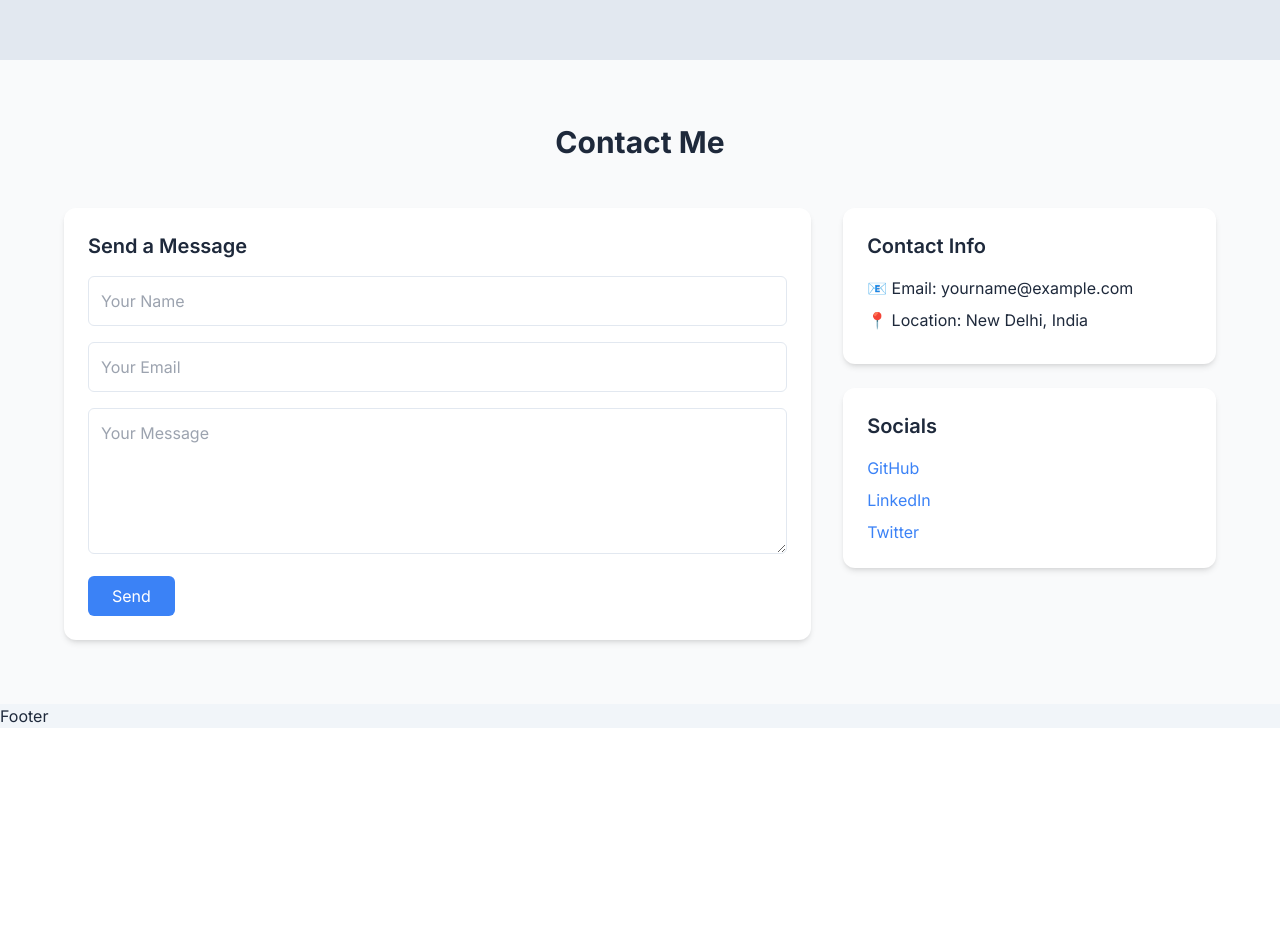
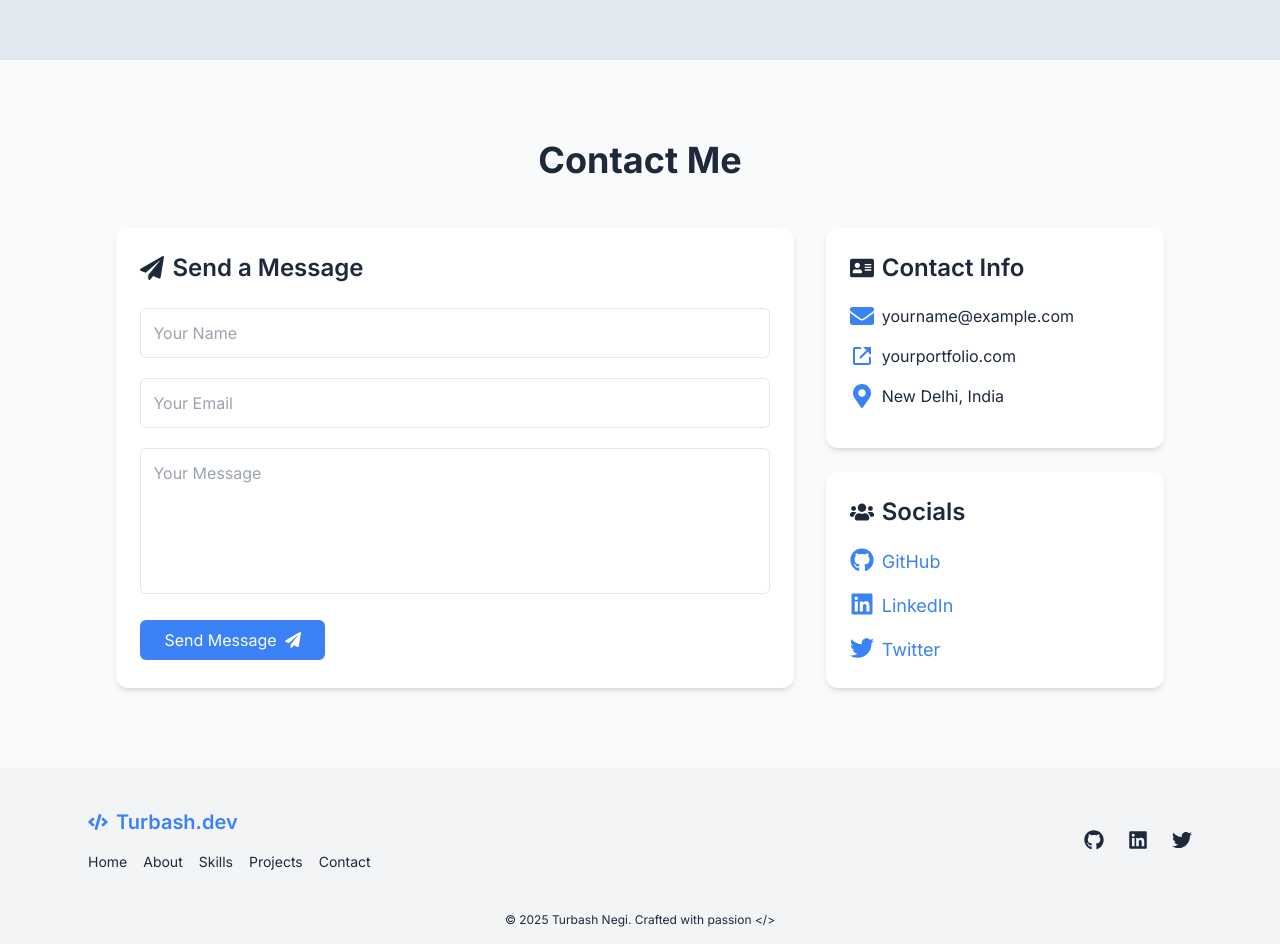
Before and after one commit to shikhar-ag87/Turbash-Portfolio-Website, a React (Create React App) app: page / in a window 1280 px wide. Shown: the part 3820-4764 px from the top of the page. Before the commit the page ends 4548 px from the top, so only its background shows below. Built offline with nearby package versions, Linux system fonts and the light colour scheme.

Commit message:
Final ui update added footer improved the contact section used fa icons update the movbile links overlay killing it

```diff
--- a/src/components/About.js
+++ b/src/components/About.js
@@ -24,7 +24,7 @@ const About = () => {
     },
   ];
   return (
-    <section id="about" className="bg-sectionBg-about dark:bg-sectionBg-dark-about">
+    <section id="about" className="bg-sectionBg-about dark:bg-sectionBg-dark-about transition-colors duration-500 ease-in-out">
       <div className="about-container px-6 py-20 text-center lg:max-w-[85%] 2xl:max-w-[70%] mx-auto ">
         <h2 className="text-4xl font-bold mb-10">About Me</h2>
         <div className="card-grid grid grid-cols-1 md:grid-cols-2 gap-y-14 gap-x-4 justify-items-center">
--- a/src/components/AboutCard.js
+++ b/src/components/AboutCard.js
@@ -9,7 +9,7 @@ const AboutCard = ({ title, content }) => {
       whileHover={{ scale: 1.03 }}
       viewport={{ once: true, amount: 0.2 }}
       transition={{ duration: 0.5, ease: "easeOut" }}
-      className="card bg-cardAlt-about dark:bg-cardAlt-dark-about p-6 lg:p-8 rounded-2xl shadow-md shadow-black/70 dark:shadow-none border border-border dark:border-border-dark max-w-[400px] min-h-[228px] w-full flex flex-col"
+      className="card bg-cardAlt-about dark:bg-cardAlt-dark-about transition-colors duration-500 ease-in-out p-6 lg:p-8 rounded-2xl shadow-md shadow-black/70 dark:shadow-none border border-border dark:border-border-dark max-w-[400px] min-h-[228px] w-full flex flex-col"
     >
       <h3 className="card-title text-xl font-bold text-primary dark:text-primary-dark mb-3">
         {title}
--- a/src/components/Contact.js
+++ b/src/components/Contact.js
@@ -1,44 +1,139 @@
-import React from 'react'
+import React from "react";
+import {
+  FaEnvelope,
+  FaMapMarkerAlt,
+  FaGithub,
+  FaLinkedin,
+  FaTwitter,
+  FaPaperPlane,
+  FaAddressCard,
+  FaUsers,
+} from "react-icons/fa";
+
+import {BiLinkExternal} from "react-icons/bi";
 
 const Contact = () => {
+  const handleSubmit = (e) => {
+    e.preventDefault();
+    alert("Message sent!");
+  };
+
   return (
-    <section className="bg-sectionBg-contact dark:bg-sectionBg-dark.contact px-6 py-16">
-  <h2 className="text-3xl font-bold text-fg dark:text-fg-dark text-center mb-12">Contact Me</h2>
+    <section
+      id="contact"
+      className="bg-sectionBg-contact dark:bg-sectionBg-dark-contact transition-colors duration-500 ease-in-out px-6 py-20"
+    >
+      <h2 className="text-4xl font-bold text-fg dark:text-fg-dark text-center mb-12">
+        Contact Me
+      </h2>
 
-  <div className="flex flex-col lg:flex-row gap-8 max-w-6xl mx-auto">
-
-    <div className="bg-white dark:bg-[#0f1b2d] shadow-md rounded-xl p-6 w-full lg:w-2/3">
-      <h3 className="text-xl font-semibold text-fg dark:text-fg-dark mb-4">Send a Message</h3>
-      <form className="space-y-4">
-        <input type="text" placeholder="Your Name" className="w-full p-3 rounded-md bg-bg dark:bg-[#152238] text-fg dark:text-fg-dark border border-border dark:border-border-dark" />
-        <input type="email" placeholder="Your Email" className="w-full p-3 rounded-md bg-bg dark:bg-[#152238] text-fg dark:text-fg-dark border border-border dark:border-border-dark" />
-        <textarea rows="5" placeholder="Your Message" className="w-full p-3 rounded-md bg-bg dark:bg-[#152238] text-fg dark:text-fg-dark border border-border dark:border-border-dark"></textarea>
-        <button type="submit" className="bg-primary dark:bg-primary-dark text-white px-6 py-2 rounded-md hover:brightness-110 transition">Send</button>
+      <div className="flex flex-col md:flex-row gap-8 lg:max-w-[85%] 2xl:max-w-[70%] mx-auto">
+        <div className="bg-white dark:bg-[#142438] shadow-md rounded-xl p-6 w-full lg:w-2/3">
+          <h3 className="text-2xl font-semibold text-fg dark:text-fg-dark mb-6 flex items-center gap-2">
+            <FaPaperPlane /> Send a Message
+          </h3>
+          <form className="space-y-5">
+            <input
+              type="text"
+              placeholder="Your Name"
+              className="w-full p-3 rounded-md bg-bg dark:bg-[#152238] text-fg dark:text-fg-dark border border-border dark:border-border-dark"
+            />
+            <input
+              type="email"
+              placeholder="Your Email"
+              className="w-full p-3 rounded-md bg-bg dark:bg-[#152238] text-fg dark:text-fg-dark border border-border dark:border-border-dark"
+            />
+            <textarea
+              rows="5"
+              placeholder="Your Message"
+              className="w-full p-3 rounded-md bg-bg dark:bg-[#152238] text-fg dark:text-fg-dark border border-border dark:border-border-dark resize-none"
+            ></textarea>
+            <button
+              type="submit"
+              onClick={handleSubmit}
+              className="bg-primary dark:bg-primary-dark text-white px-6 py-2 rounded-md hover:brightness-90 hover:scale-105 transition flex items-center gap-2"
+            >
+              Send Message <FaPaperPlane />
+            </button>
           </form>
         </div>
 
-    <div className="w-full lg:w-1/3 flex flex-col gap-6">
-      <div className="bg-white dark:bg-[#142438] shadow-md rounded-xl p-6">
-        <h3 className="text-xl font-semibold text-fg dark:text-fg-dark mb-4">Contact Info</h3>
-        <p className="text-muted dark:text-muted-dark mb-2">📧 Email: <span className="text-fg dark:text-fg-dark">yourname@example.com</span></p>
-        <p className="text-muted dark:text-muted-dark mb-2">📍 Location: New Delhi, India</p>
+        <div className="w-full lg:w-1/3 flex flex-col justify-between gap-6">
+          <div className="flex-1 bg-white dark:bg-[#142438] shadow-md rounded-xl p-6">
+            <h3 className="text-2xl font-semibold text-fg dark:text-fg-dark mb-5 flex items-center gap-2">
+              <FaAddressCard /> Contact Info
+            </h3>
+            <p className="text-muted dark:text-muted-dark mb-4 flex items-center gap-2">
+              <FaEnvelope className="text-2xl text-primary dark:text-primary-dark" />
+              <span className="text-fg dark:text-fg-dark">
+                yourname@example.com
+              </span>
+            </p>
+            <p className="text-muted dark:text-muted-dark mb-4 flex items-center gap-2">
+              <a
+                href="https://yourportfolio.com"
+                target="_blank"
+                rel="noopener noreferrer"
+                className="text-fg dark:text-fg-dark hover:underline flex gap-2 hover:scale-105"
+              >
+                              <BiLinkExternal    className="text-2xl text-primary dark:text-primary-dark" />
+
+                yourportfolio.com
+              </a>
+            </p>
+
+            <p className="text-muted dark:text-muted-dark mb-4 flex items-center gap-2">
+              <FaMapMarkerAlt className="text-2xl text-primary dark:text-primary-dark" />
+              <span className="text-fg dark:text-fg-dark">
+                New Delhi, India
+              </span>
+            </p>
           </div>
 
-      {/* Social Links Card */}
-      <div className="bg-white dark:bg-[#142438] shadow-md rounded-xl p-6">
-        <h3 className="text-xl font-semibold text-fg dark:text-fg-dark mb-4">Socials</h3>
-        <ul className="space-y-2">
-          <li><a href="https://github.com/yourusername" target="_blank" rel="noopener noreferrer" className="text-primary dark:text-primary-dark hover:underline">GitHub</a></li>
-          <li><a href="https://linkedin.com/in/yourusername" target="_blank" rel="noopener noreferrer" className="text-primary dark:text-primary-dark hover:underline">LinkedIn</a></li>
-          <li><a href="https://twitter.com/yourusername" target="_blank" rel="noopener noreferrer" className="text-primary dark:text-primary-dark hover:underline">Twitter</a></li>
+          <div className="flex-1 bg-white dark:bg-[#142438] shadow-md rounded-xl p-6">
+            <h3 className="text-2xl font-semibold text-fg dark:text-fg-dark mb-5 flex items-center gap-2">
+              <FaUsers /> Socials
+            </h3>
+            <ul className="space-y-4">
+              <li className="flex items-center gap-3">
+                <a
+                  href="https://github.com/yourusername"
+                  target="_blank"
+                  rel="noopener noreferrer"
+                  className="text-primary dark:text-primary-dark hover:underline text-lg flex gap-2 hover:scale-105"
+                >
+                  <FaGithub className="text-2xl text-primary dark:text-primary-dark"/>
+                  GitHub
+                </a>
+              </li>
+              <li className="flex items-center gap-3">
+                <a
+                  href="https://linkedin.com/in/yourusername"
+                  target="_blank"
+                  rel="noopener noreferrer"
+                  className="text-primary dark:text-primary-dark hover:underline text-lg flex gap-2 hover:scale-105"
+                >
+                  <FaLinkedin className="text-2xl text-primary dark:text-primary-dark" />
+                  LinkedIn
+                </a>
+              </li>
+              <li className="flex items-center gap-3">
+                <a
+                  href="https://twitter.com/yourusername"
+                  target="_blank"
+                  rel="noopener noreferrer"
+                  className="text-primary dark:text-primary-dark hover:underline text-lg flex gap-2 hover:scale-105"
+                >
+                  <FaTwitter className="text-2xl text-primary dark:text-primary-dark" />
+                  Twitter
+                </a>
+              </li>
             </ul>
           </div>
         </div>
-
       </div>
     </section>
+  );
+};
 
-)
-}
-
-export default Contact
+export default Contact;
--- a/src/components/Footer.js
+++ b/src/components/Footer.js
@@ -1,9 +1,44 @@
-import React from 'react'
+import React from "react";
+import { FaGithub, FaLinkedin, FaTwitter, FaCode } from "react-icons/fa";
 
 const Footer = () => {
   return (
-    <div className='bg-sectionBg-footer dark:bg-sectionBg-dark-footer'>Footer</div>
-  )
-}
+    <footer className="bg-[#f3f4f6] dark:bg-[#0a1120] text-fg dark:text-fg-dark transition-colors duration-500 ease-in-out">
+      <div className="max-w-6xl mx-auto px-6 py-10 flex flex-col md:flex-row items-center justify-between gap-8">
 
-export default Footer
+        <div className="flex flex-col items-center md:items-start gap-4">
+          <div className="flex items-center gap-2 text-xl font-semibold text-primary dark:text-primary-dark">
+            <FaCode />
+            <span>Turbash.dev</span>
+          </div>
+
+          <nav className="flex gap-4 text-sm text-muted dark:text-muted-dark">
+            <a href="#" className="hover:text-fg dark:hover:text-fg-dark transition">Home</a>
+            <a href="#about" className="hover:text-fg dark:hover:text-fg-dark transition">About</a>
+            <a href="#skills" className="hover:text-fg dark:hover:text-fg-dark transition">Skills</a>
+            <a href="#projects" className="hover:text-fg dark:hover:text-fg-dark transition">Projects</a>
+            <a href="#contact" className="hover:text-fg dark:hover:text-fg-dark transition">Contact</a>
+          </nav>
+        </div>
+
+        <div className="flex space-x-6 ">
+          <a href="https://github.com/yourusername" target="_blank" rel="noopener noreferrer" className="hover:scale-110 transition-transform">
+            <FaGithub className="text-xl" />
+          </a>
+          <a href="https://linkedin.com/in/yourusername" target="_blank" rel="noopener noreferrer" className="hover:scale-110 transition-transform">
+            <FaLinkedin className="text-xl" />
+          </a>
+          <a href="https://twitter.com/yourusername" target="_blank" rel="noopener noreferrer" className="hover:scale-110 transition-transform">
+            <FaTwitter className="text-xl" />
+          </a>
+        </div>
+      </div>
+
+      <div className="text-center text-xs text-muted dark:text-muted-dark pb-4">
+        © 2025 Turbash Negi. Crafted with passion &lt;/&gt;
+      </div>
+    </footer>
+  );
+};
+
+export default Footer;
--- a/src/components/Hero.js
+++ b/src/components/Hero.js
@@ -3,7 +3,7 @@ import { Typewriter } from "react-simple-typewriter";
 
 const Hero = () => {
   return (
-    <section className="px-6 py-20 lg:py-32 z-0 relative ">
+    <section className="px-6 py-20 transition-colors duration-500 ease-in-out lg:py-32 z-0 relative ">
       <div className="lg:max-w-[85%] mx-auto flex flex-col md:flex-row gap-10 items-center justify-between">
         <div className="left-content justify-items-center lg:w-1/2">
           <div className="text-container text-center md:text-left items-center md:items-start gap-4 flex flex-col">
--- a/src/components/ProjectCard.js
+++ b/src/components/ProjectCard.js
@@ -12,9 +12,9 @@ const ProjectsCard = (props) => {
         delay: props.index * 0.2,
       }}
       viewport={{ once: true, amount: 0.2 }}
-      className="card bg-cardAlt-projects dark:bg-cardAlt-dark-projects overflow-hidden group rounded-2xl shadow-md shadow-black/70 w-full flex flex-col"
+      className="card bg-cardAlt-projects dark:bg-cardAlt-dark-projects transition-colors duration-500 ease-in-out overflow-hidden group rounded-2xl shadow-md shadow-black/70 w-full flex flex-col justify-evenly"
     >
-      <div className="image-container max-h-1/2 overflow-hidden rounded-t-2xl w-full group-hover:scale-105 transition-transform duration-300">
+      <div className="image-container h-1/2 overflow-hidden rounded-t-2xl w-full group-hover:scale-105 transition-transform duration-300">
         <img
           alt="Screenshot ot Live Demo of the project"
           src={props.image}
--- a/src/components/Projects.js
+++ b/src/components/Projects.js
@@ -61,9 +61,9 @@ const Projects = () => {
   return (
     <section
       id="projects"
-      className="bg-sectionBg-projects dark:bg-sectionBg-dark-projects"
+      className="bg-sectionBg-projects dark:bg-sectionBg-dark-projects transition-colors duration-500 ease-in-out"
     >
-      <div className="skills-container py-20 px-6  text-fg dark:text-fg-dark flex flex-col items-center ">
+      <div className="projects-container py-20 px-6  text-fg dark:text-fg-dark flex flex-col items-center ">
         <h2 className="text-4xl font-bold mb-12 text-indigo-700 dark:text-primary">
           My Projects
         </h2>
--- a/src/components/Skills.js
+++ b/src/components/Skills.js
@@ -51,7 +51,7 @@ const Skills = () => {
     },
   ];
   return (
-    <section id="skills" className="bg-sectionBg-skills dark:bg-sectionBg-dark-skills">
+    <section id="skills" className="bg-sectionBg-skills dark:bg-sectionBg-dark-skills transition-colors duration-500 ease-in-out">
       <div className="skills-container py-20 px-6 text-fg dark:text-fg-dark flex flex-col items-center ">
         <h2 className="text-4xl font-bold mb-12 text-indigo-700 dark:text-primary">My Skills</h2>
         <div className="grid grid-cols-1 md:grid-cols-2 gap-y-14 gap-x-4 w-full justify-items-center lg:max-w-[85%] 2xl:max-w-[70%]">
--- a/src/components/SkillsCard.js
+++ b/src/components/SkillsCard.js
@@ -13,7 +13,7 @@ const SkillsCard = ({ title, icon, skills, index }) => {
       }}
       whileHover={{ scale: 1.03 }}
       viewport={{ once: true, amount: 0.2 }}
-      className="card bg-cardAlt-skills dark:bg-cardAlt-dark-skills p-6 lg:p-8 rounded-2xl shadow-md shadow-black/70 border border-border dark:border-border-dark max-w-[400px] min-h-[228px] w-full flex flex-col"
+      className="card bg-cardAlt-skills dark:bg-cardAlt-dark-skills transition-colors duration-500 ease-in-out p-6 lg:p-8 rounded-2xl shadow-md shadow-black/70 border border-border dark:border-border-dark max-w-[400px] min-h-[228px] w-full flex flex-col"
     >
       <div className="card-header flex items-center gap-3 mb-4 ">
         {icon}
@@ -32,7 +32,7 @@ const SkillsCard = ({ title, icon, skills, index }) => {
                 {skill.level}%
               </p>
             </div>
-            <div className="progress-bar w-full h-2 bg-gray-300 dark:bg-bg-dark rounded-full mt-1">
+            <div className="progress-bar w-full h-2 transition-colors duration-500 ease-in-out bg-gray-300 dark:bg-bg-dark rounded-full mt-1">
               <div
                 className="progress rounded-full h-full bg-indigo-600 dark:bg-primary"
                 style={{ width: `${skill.level}%` }}
--- a/src/index.css
+++ b/src/index.css
@@ -15,6 +15,69 @@ html {
   }
 }
 
+@keyframes slideIn {
+  from {
+    transform: translateY(-100%);
+    opacity: 0;
+  }
+  to {
+    transform: translateY(0);
+    opacity: 1;
+  }
+}
+
+@keyframes slideOut {
+  from {
+    transform: translateY(0);
+    opacity: 1;
+  }
+  to {
+    transform: translateY(-100%);
+    opacity: 0;
+  }
+}
+
+.animate-slide-in {
+  animation: slideIn 0.3s ease-in-out forwards;
+}
+.animate-slide-out {
+  animation: slideOut 0.3s ease-in-out forwards;
+}
+
 .animate-spin-once {
   animation: spin-once 0.5s linear;
 }
+
+::-webkit-scrollbar {
+  width: 0.6rem;
+}
+
+::-webkit-scrollbar-thumb {
+  background: #9ca3af;
+  border-radius: 5rem;
+  transition: background-color 0.3s ease;
+}
+
+.dark ::-webkit-scrollbar-thumb {
+  background: #4b5563;
+}
+
+::-webkit-scrollbar-track {
+  background: #e5e7eb;
+}
+
+.dark ::-webkit-scrollbar-track {
+  background: #1f2937;
+}
+
+*::-webkit-scrollbar-button {
+  display: none;
+}
+
+::-webkit-scrollbar-thumb:hover {
+  background-color: #2563eb;
+}
+
+.dark ::-webkit-scrollbar-thumb:hover {
+  background-color: #4338ca;
+}
```
Also changed, not shown: src/components/Navbar.js (+25 -26 lines). Lines whose indentation alone changed are shown as unchanged.
